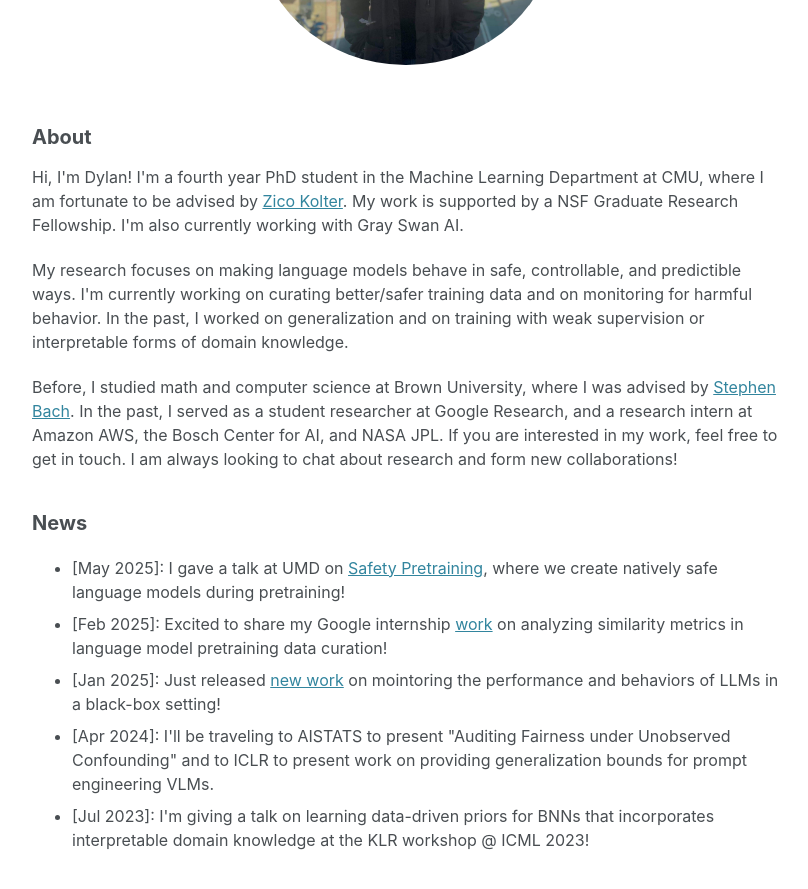
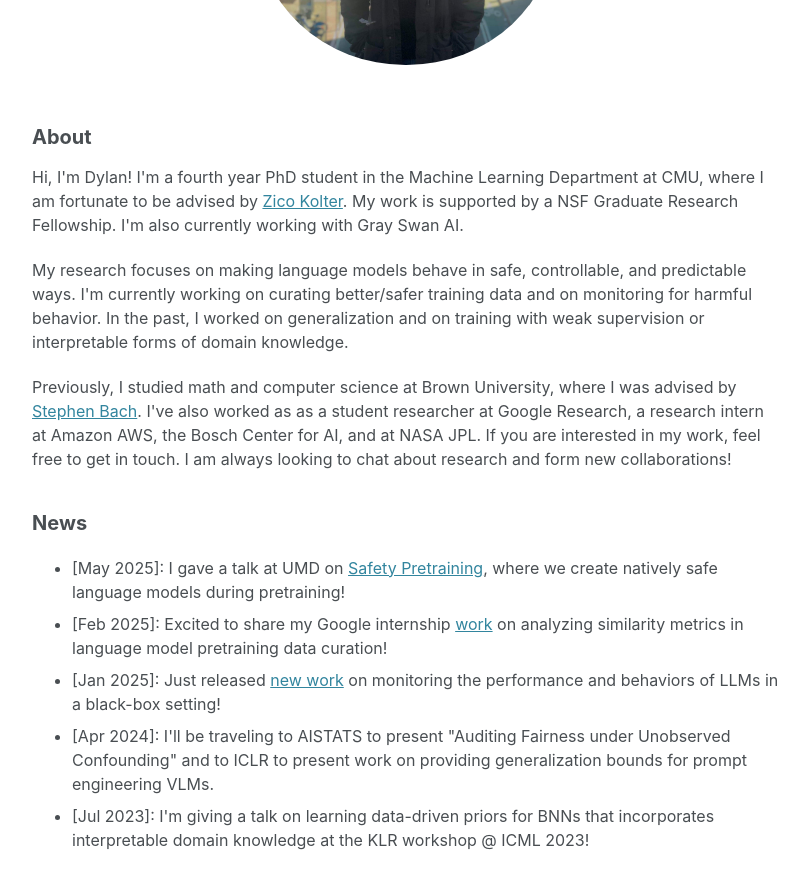
Before and after one commit to dsam99/dsam99.github.io, a Jekyll site: the page built from index.md, in a window 1280 px wide and 900 px high, scrolled down 373 px. Shown: the top 889 px of the window, without its empty margins (234-1042 px from the left). Built offline with Jekyll 4.4.1, drawn with Linux system fonts in a browser that asks for light colours; cached includes are drawn as plain includes; nearby versions of some CDN libraries; a style sheet for code colours, icons or effects is not loaded.

Commit message:
fix typos

```diff
--- a/_layouts/home.html
+++ b/_layouts/home.html
@@ -14,11 +14,11 @@ layout: default
 		Hi, I'm Dylan! I'm a fourth year PhD student in the Machine Learning Department at CMU, where I am fortunate to be advised by <a href="https://zicokolter.com/">Zico Kolter</a>. My work is supported by a NSF Graduate Research Fellowship. I'm also currently working with Gray Swan AI.
 	</p>
 	<p>
-		My research focuses on making language models behave in safe, controllable, and predictible ways. I'm currently working on curating better/safer training data and on monitoring for harmful behavior. In the past, I worked on generalization and on training with weak supervision or interpretable forms of domain knowledge.
+		My research focuses on making language models behave in safe, controllable, and predictable ways. I'm currently working on curating better/safer training data and on monitoring for harmful behavior. In the past, I worked on generalization and on training with weak supervision or interpretable forms of domain knowledge.
 	</p>
 
 	<p>
-		Before, I studied math and computer science at Brown University, where I was advised by <a href="http://cs.brown.edu/people/sbach/">Stephen Bach</a>. In the past, I served as a student researcher at Google Research, and a research intern at Amazon AWS, the Bosch Center for AI, and NASA JPL. If you are interested in my work, feel free to get in touch. I am always looking to chat about research and form new collaborations!
+		Previously, I studied math and computer science at Brown University, where I was advised by <a href="http://cs.brown.edu/people/sbach/">Stephen Bach</a>. I've also worked as as a student researcher at Google Research, a research intern at Amazon AWS, the Bosch Center for AI, and at NASA JPL. If you are interested in my work, feel free to get in touch. I am always looking to chat about research and form new collaborations!
 	</p>
 
 	<h2>News</h2>
@@ -27,7 +27,7 @@ layout: default
 			<!-- <li> [May 2025]: I'm spending the summer at Gray Swan AI, where I'm working on making language models safer. -->
 			<li> [May 2025]: I gave a talk at UMD on <a href="https://www.arxiv.org/abs/2504.16980">Safety Pretraining</a>, where we create natively safe language models during pretraining!
 			<li> [Feb 2025]: Excited to share my Google internship <a href="https://arxiv.org/abs/2502.02494">work</a> on analyzing similarity metrics in language model pretraining data curation!
-			<li> [Jan 2025]: Just released <a href="https://arxiv.org/abs/2501.01558">new work</a> on mointoring the performance and behaviors of LLMs in a black-box setting!
+			<li> [Jan 2025]: Just released <a href="https://arxiv.org/abs/2501.01558">new work</a> on monitoring the performance and behaviors of LLMs in a black-box setting!
 			<!-- <li> [May 2024]: Spending the summer at Google Research in NYC, where I'll be working on data curation for LLM pretraining. -->
 			<li> [Apr 2024]: I'll be traveling to AISTATS to present "Auditing Fairness under Unobserved Confounding" and to ICLR to present work on providing generalization bounds for prompt engineering VLMs.
 			<!-- <li> [Sep 2023]: Our work on analyzing the benefits of explanations/prior knowledge from a learning theoretic perspective is accepted to NeurIPS 2023! -->
--- a/_layouts/publications.html
+++ b/_layouts/publications.html
@@ -16,7 +16,7 @@ author_profile: false
 
 			<p class="title"> <b>Analyzing Similarity Metrics for Data Selection for Language Model Pretraining</b><br>
 				<strong>Dylan Sam</strong>, Ayan Chakrabarti, Afshin Rostamizadeh, Srikumar Ramalingam, Gui Citovsky, Sanjiv Kumar<br>
-				[<a href="http://arxiv.org/abs/2502.02494" target="_blank">pdf</a>]
+				[<a href="h2402.13410ttp://arxiv.org/abs/2502.02494" target="_blank">pdf</a>]
 			</p>
 
 			<p class="title"> <b>Predicting the Performance of Black-box LLMs through Self-Queries</b><br>
@@ -61,7 +61,7 @@ author_profile: false
 			<p class="title"> <b>Bayesian Neural Networks with Domain Knowledge Priors</b><br>
 				<strong>Dylan Sam*</strong>, Rattana Pukdee*, Daniel P. Jeong, Yewon Byun, and J. Zico Kolter<br>
 				<i>ICML Knowledge and Logical Reasoning Workshop, 2023</i><strong><em>(Oral) </em></strong><br>
-				[<a href="https://arxiv.org/abs/2402.13410.pdf" target="_blank">pdf</a>, <a href="https://github.com/dsam99/banana" target="_blank">code</a>]
+				[<a href="https://arxiv.org/abs/2402.13410" target="_blank">pdf</a>, <a href="https://github.com/dsam99/banana" target="_blank">code</a>]
 			</p>
 
 			<p class="title"> <b>Learning with Explanation Constraints </b><br>
```
